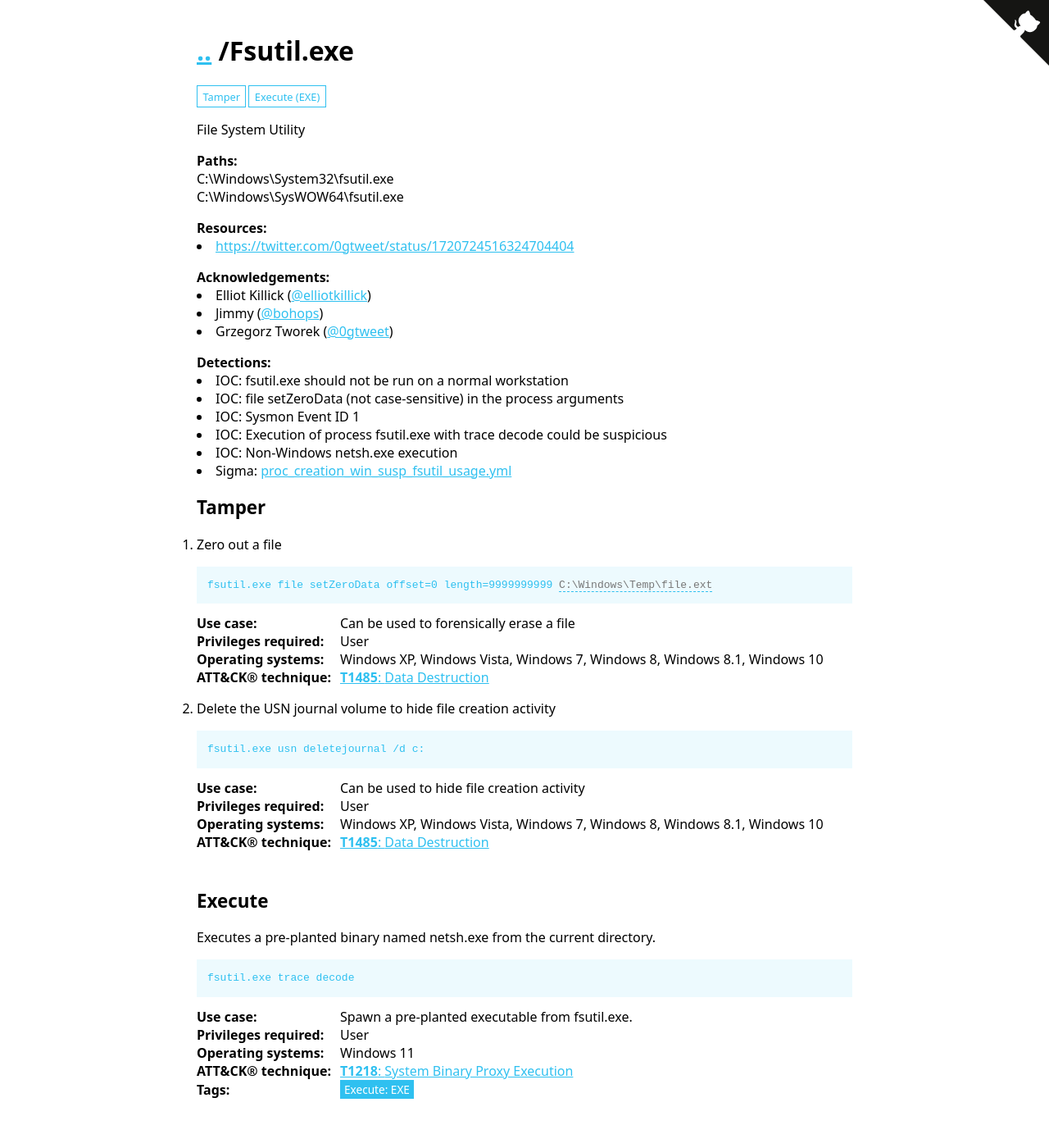
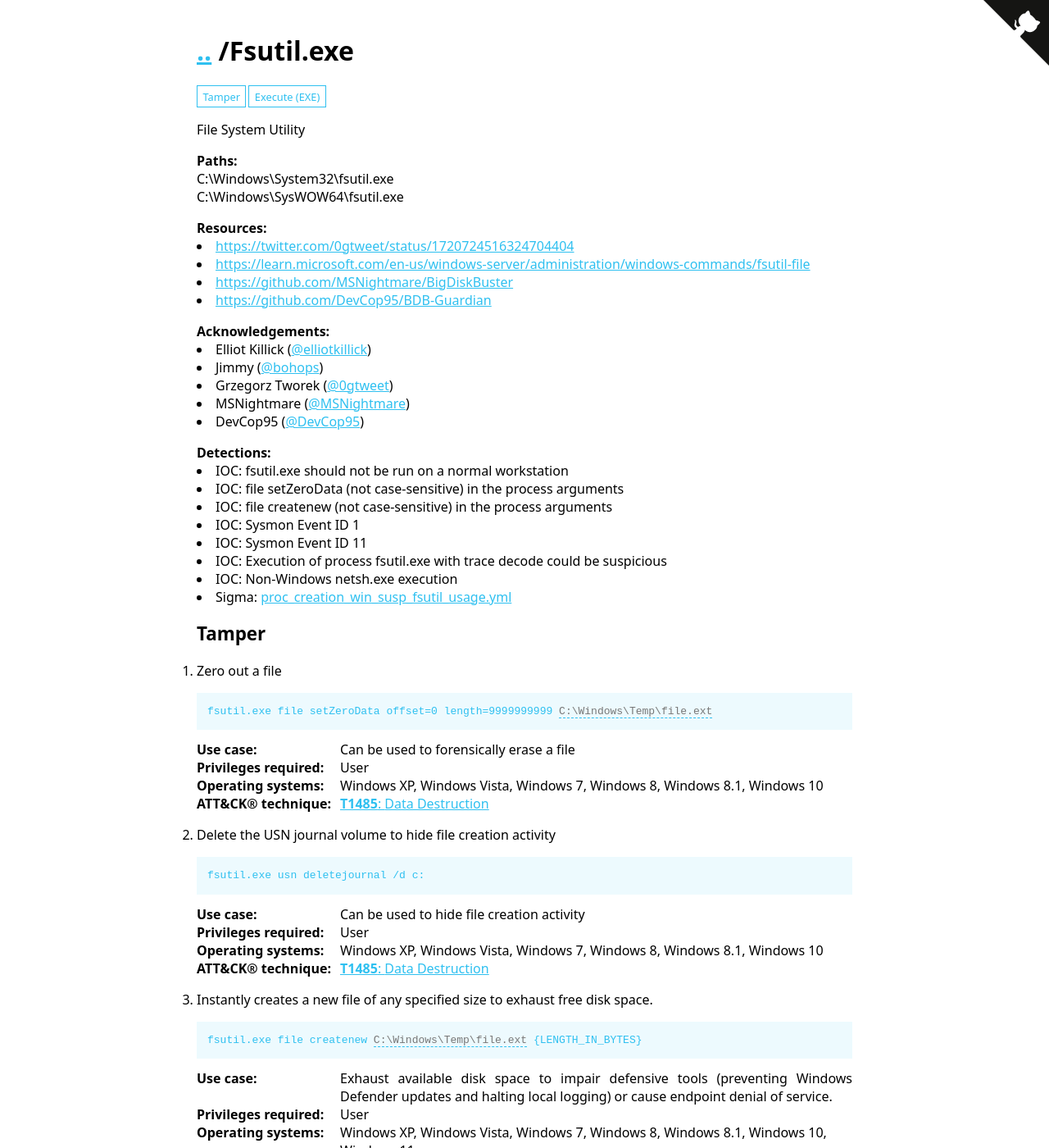
Before and after one commit to LOLBAS-Project/LOLBAS-Project.github.io, a Jekyll site: the page built from _lolbas/Binaries/Fsutil.md, in a window 1280 px wide and 1400 px high. Shown: the whole window at 82% size. Built offline with Jekyll 4.4.1, drawn with Linux system fonts in a browser that asks for light colours; some of the changed text lies outside the part shown.

Commit message:
Applying update LOLBAS-Project/LOLBAS@2056cb7662509dc998fc6ce79636aec4e6c0397f

```diff
--- a/_lolbas/Binaries/Fsutil.md
+++ b/_lolbas/Binaries/Fsutil.md
@@ -27,18 +27,30 @@ Commands:
     OperatingSystem: Windows 11
     Tags:
       - Execute: EXE
+  - Command: fsutil.exe file createnew {PATH_ABSOLUTE} {LENGTH_IN_BYTES}
+    Description: Instantly creates a new file of any specified size to exhaust free disk space.
+    Usecase: Exhaust available disk space to impair defensive tools (preventing Windows Defender updates and halting local logging) or cause endpoint denial of service.
+    Category: Tamper
+    Privileges: User
+    MitreID: T1562.001
+    OperatingSystem: Windows XP, Windows Vista, Windows 7, Windows 8, Windows 8.1, Windows 10, Windows 11
 Full_Path:
   - Path: C:\Windows\System32\fsutil.exe
   - Path: C:\Windows\SysWOW64\fsutil.exe
 Detection:
   - IOC: fsutil.exe should not be run on a normal workstation
   - IOC: file setZeroData (not case-sensitive) in the process arguments
+  - IOC: file createnew (not case-sensitive) in the process arguments
   - IOC: Sysmon Event ID 1
+  - IOC: Sysmon Event ID 11
   - IOC: Execution of process fsutil.exe with trace decode could be suspicious
   - IOC: Non-Windows netsh.exe execution
   - Sigma: https://github.com/SigmaHQ/sigma/blob/ff5102832031425f6eed011dd3a2e62653008c94/rules/windows/process_creation/proc_creation_win_susp_fsutil_usage.yml
 Resources:
   - Link: https://twitter.com/0gtweet/status/1720724516324704404
+  - Link: https://learn.microsoft.com/en-us/windows-server/administration/windows-commands/fsutil-file
+  - Link: https://github.com/MSNightmare/BigDiskBuster
+  - Link: https://github.com/DevCop95/BDB-Guardian
 Acknowledgement:
   - Person: Elliot Killick
     Handle: '@elliotkillick'
@@ -46,4 +58,8 @@ Acknowledgement:
     Handle: '@bohops'
   - Person: Grzegorz Tworek
     Handle: '@0gtweet'
+  - Person: MSNightmare
+    Handle: '@MSNightmare'
+  - Person: DevCop95
+    Handle: '@DevCop95'
 ---
```
